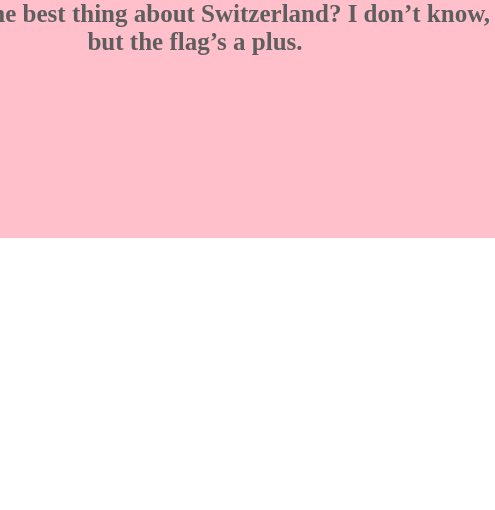
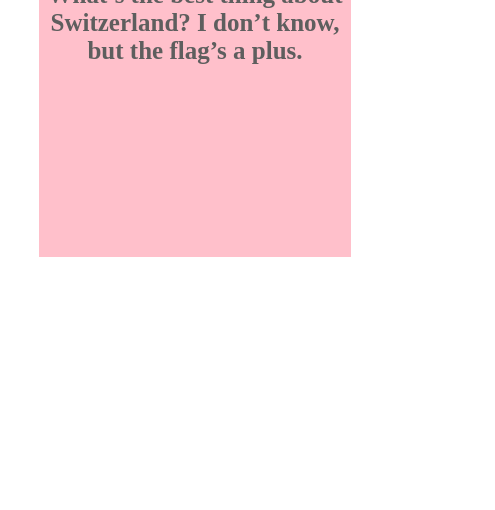
Before and after one commit to azhan982/Random_jokes, a plain HTML site: page index.html in a window 390 px wide. Shown: the part 334-844 px from the top of the page, 495 px wide, since content can reach past the window. Drawn offline with Linux system fonts and the light colour scheme.

Commit message:
made Responsive

```diff
--- a/index.html
+++ b/index.html
@@ -5,6 +5,7 @@
     <meta name="viewport" content="width=device-width, initial-scale=1.0">
     <title>Random Jokes</title>
     <link rel="stylesheet" href="style.css">
+    <link rel="stylesheet" href="reponsive.css">
 </head>
 <body>
     <div class="container">
--- /dev/null
+++ b/reponsive.css
@@ -0,0 +1,10 @@
+@media screen and (max-width: 750px) {
+    .jokes {
+        width: 80vw;
+        height: 40vh;
+    }
+    .jokes .jj{
+        width: 80vw;
+        height: 40vh;
+    }
+}
```
Also changed, not shown: style.css (line endings or trailing spaces).
